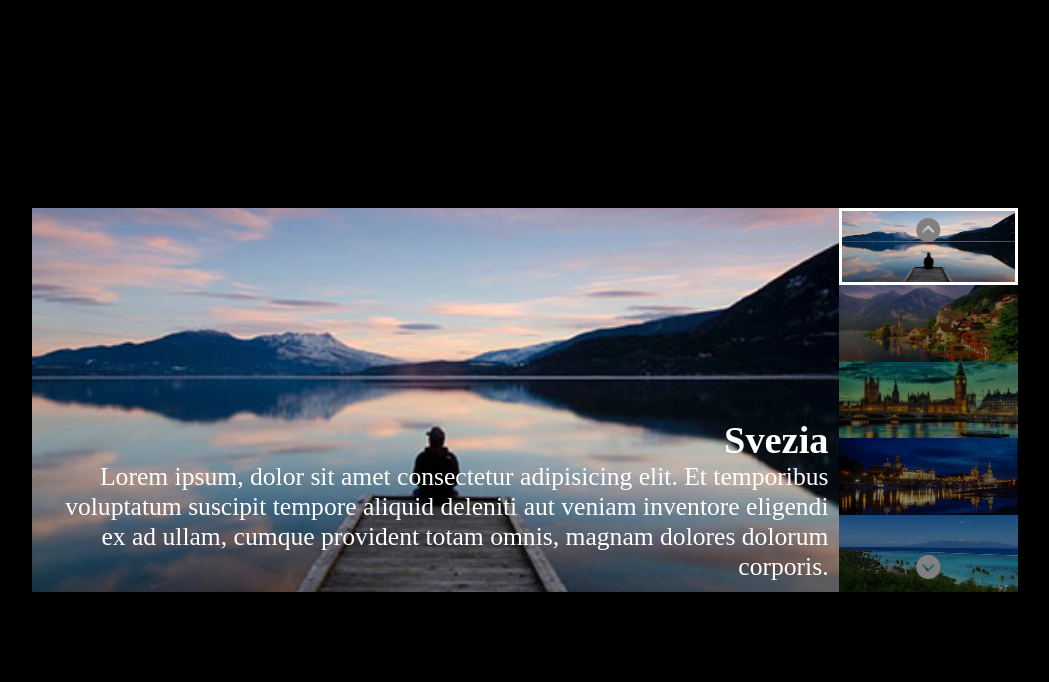
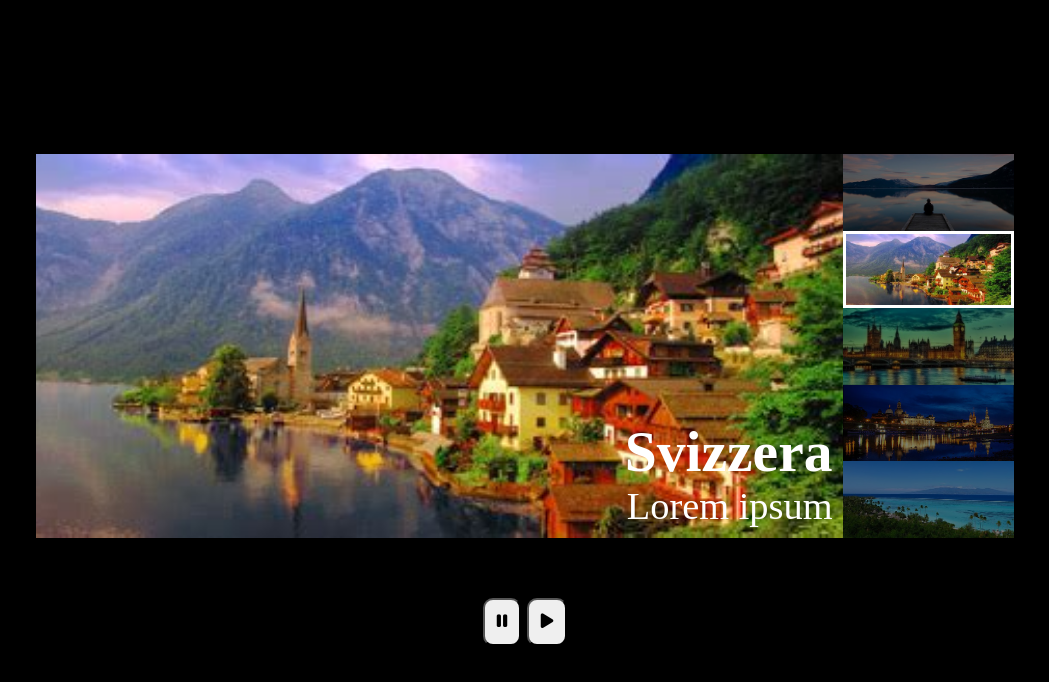
Before and after one commit to Ennio-M/js-array-objects-carousel, a plain HTML site: page index.html in a window 1280 px wide. Shown: the whole page, without its empty margins (115-1164 px from the left). Drawn offline with Linux system fonts and the light colour scheme.

Commit message:
esercizio completato

```diff
--- a/css/style.css
+++ b/css/style.css
@@ -4,11 +4,16 @@
     margin: 0;
     box-sizing: border-box;
 }
+body{
+    font-size: 24px;
+}
 /* corpo */
 .main-container{
     height: 100vh;
     width: 100%;
     display: flex;
+    flex-direction: column;
+    gap: 2.5em;
     justify-content: center;
     align-items: center;
     background-color: black;
@@ -55,24 +60,9 @@
     width: 100%;
     object-fit: cover;
 }
-.up, .down{
-    position: absolute;
-    z-index: 10;
-    text-align: center;
-    width: 100%;
-    color: white;
-}
-.up{
-    top: 10px;
-}
-.down{
-    bottom: 10px;
-}
-.arrow{
-    font-size: 1.5em;
-    color: gray;
-}
-#slider .fa-circle-chevron-down,
-#slider .fa-circle-chevron-up{
+button{
+    font-size: .7em;
+    padding: .7em;
+    border-radius: 10px;
     cursor: pointer;
 }
--- a/index.html
+++ b/index.html
@@ -15,13 +15,11 @@
             <div class="items-container">
             </div>
             <div class="thumbs-container">
-                <div class="arrow up">
-                    <i class="fa-solid fa-circle-chevron-up"></i>
-                </div>
-                <div class="arrow down">
-                    <i class="fa-solid fa-circle-chevron-down"></i>
-                </div>
             </div>
+        </div>
+        <div>
+            <button id="stop"><i class="fa-solid fa-pause"></i></button>
+            <button id="resume"><i class="fa-solid fa-play"></i></button>
         </div>
     </div>
     <script src="./javascript/script.js"></script>
--- a/javascript/script.js
+++ b/javascript/script.js
@@ -28,70 +28,82 @@ const items = [
 ]
 
 // Inizializzazione variabili
-let itemTemplate = "";
-let thumbTemplate = "";
 let current = 0;
 
 // Generazione pagina
 generatePage();
+let loopFunction = setInterval(next, 3000);
 
 // Eventi
-const up = document.querySelector(".fa-circle-chevron-up");
-const down = document.querySelector(".fa-circle-chevron-down");
-up.addEventListener("click", previous);
-down.addEventListener("click", next);
+const stopButton = document.getElementById("stop");
+const resume = document.getElementById("resume");
+stopButton.addEventListener("click", stopLoop);
+resume.addEventListener("click", resumeFunction);
 
 // Funzioni
 // Funzione per generare la pagina
 function generatePage() {
+    const itemsContainer = document.querySelector(".items-container");
+    const thumbsContainer = document.querySelector(".thumbs-container");
     for(let i = 0; i < items.length; i++) {
         let active = "";
         if(i === current) {
             active = "active";
         }
-        itemTemplate += `
-        <div class="item ${active}">
-            <img src="${items[i]['image']}" alt="${items[i]['title']}">
-            <div class="title">
-                <h2>${items[i]['title']}</h2>
-                <p>${items[i]['text']}</p>
-            </div>
-        </div>`;
-        thumbTemplate += `
-        <div class="thumb ${active}">
-            <img src="${items[i]['image']}" alt="${items[i]['title']}">
-        </div>`
+        const carouselImage = addImage(i, active);
+        itemsContainer.append(carouselImage[0]);
+        thumbsContainer.append(carouselImage[1]);
     }
-    let itemsContainer = document.querySelector(".items-container");
-    itemsContainer.innerHTML = itemTemplate;
-    let thumbsContainer = document.querySelector(".thumbs-container");
-    thumbsContainer.innerHTML += thumbTemplate;
 }
-// Funzione per mandare indietro le immagini
-function previous() {
-    const imgs = document.getElementsByClassName("item");
-    imgs[current].classList.remove("active");
-    const thumbs = document.getElementsByClassName("thumb");
-    thumbs[current].classList.remove("active");
-    if(current === 0) {
-        current = 4;
-    } else {
-        current--;
-    }
-    imgs[current].classList.add("active");
-    thumbs[current].classList.add("active");
+// Funzione per generare le immagini
+function addImage(i, active) {
+    const item = document.createElement("div");
+    const thumb = document.createElement("div");
+    const imgItem = document.createElement("img");
+    const imgThumb = document.createElement("img");
+    const title = document.createElement("div");
+    const h2 = document.createElement("h2");
+    const p = document.createElement("p");
+    item.setAttribute("class", `item ${active}`);
+    thumb.setAttribute("class", `thumb ${active}`);
+    imgItem.setAttribute("src", `${items[i]['image']}`);
+    imgItem.setAttribute("alt", `${items[i]['title']}`);
+    imgThumb.setAttribute("src", `${items[i]['image']}`);
+    imgThumb.setAttribute("alt", `${items[i]['title']}`);
+    title.setAttribute("class", "title");
+    h2.innerHTML = `${items[i]['title']}`;
+    p.innerHTML = `${items[i]['text']}`;
+    title.append(h2, p);
+    item.append(imgItem, title);
+    thumb.append(imgThumb);
+    return [item, thumb];
 }
+
 // Funzione per mandare avanti le immagini
 function next() {
-    const images = document.getElementsByClassName("item");
-    images[current].classList.remove("active");
-    const thumbs = document.getElementsByClassName("thumb");
-    thumbs[current].classList.remove("active");
+    const elements = removeActive();
     if(current === 4) {
         current = 0;
     } else {
         current++;
     }
-    images[current].classList.add("active");
-    thumbs[current].classList.add("active");
+    elements[0][current].classList.add("active");
+    elements[1][current].classList.add("active");
 }
+// Funzione per rimuovere la classe active
+function removeActive() {
+    const images = document.getElementsByClassName("item");
+    images[current].classList.remove("active");
+    const thumbs = document.getElementsByClassName("thumb");
+    thumbs[current].classList.remove("active");
+    return [images, thumbs];
+}
+
+// Funzione per fermare il loop
+function stopLoop() {
+    clearInterval(loopFunction);
+}
+// Funzione per riprendere il loop
+function resumeFunction() {
+    loopFunction = setInterval(next, 3000);
+}
```
